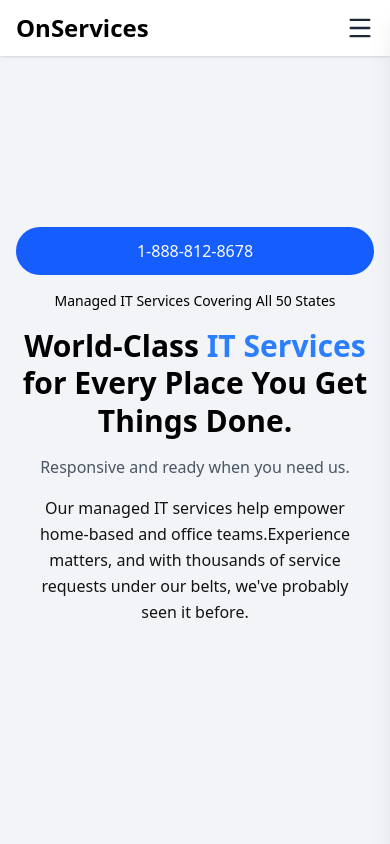
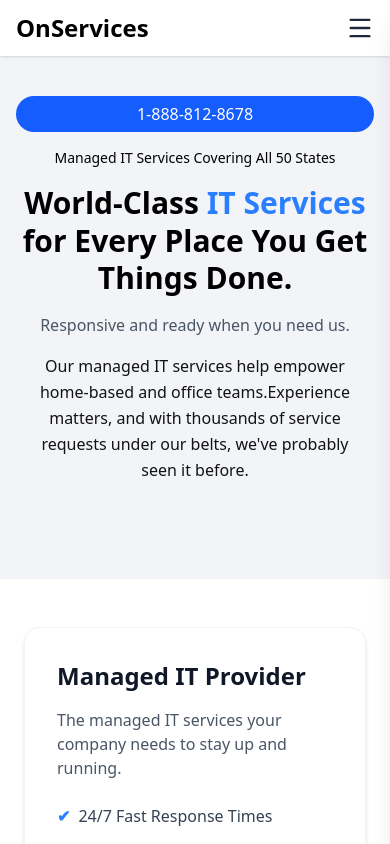
Before and after one commit to Sumitkumar181/OnServices, a React (Vite) app: page / in a window 390 px wide. Shown: the top 844 px of the page. Built offline with nearby package versions, Linux system fonts and the light colour scheme.

Commit message:
solve some responsive issue

```diff
--- a/src/components/homepageComponents/HeroSection.jsx
+++ b/src/components/homepageComponents/HeroSection.jsx
@@ -3,10 +3,11 @@
 
 export default function HeroSection() {
     return (
-        <section className="w-full bg-[#f2f4f7] flex flex-col justify-center min-h-screen py-4 sm:py-8 md:py-24 text-center px-4">
+        <section className="w-full bg-[#f2f4f7] flex flex-col justify-center md:min-h-screen py-24 sm:py-3 md:py-24 text-center px-4">
+
             <a
                 href="tel:18778431717"
-                className="text-white bg-blue-600 py-3 px-3 sm:px-4 rounded-full mb-4 font-medium text-base block md:hidden mt-2"
+                className="text-white bg-blue-600 py-1.5 px-3 sm:px-4 rounded-full mb-4 font-medium text-base inline-block md:hidden"
             >
                 1-888-812-8678
             </a>
```
